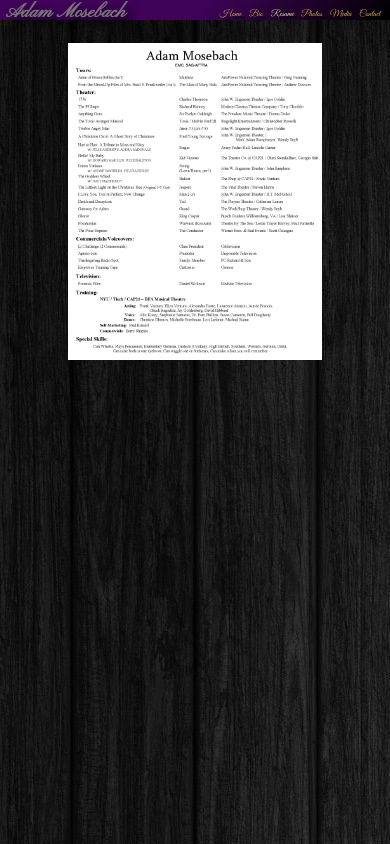
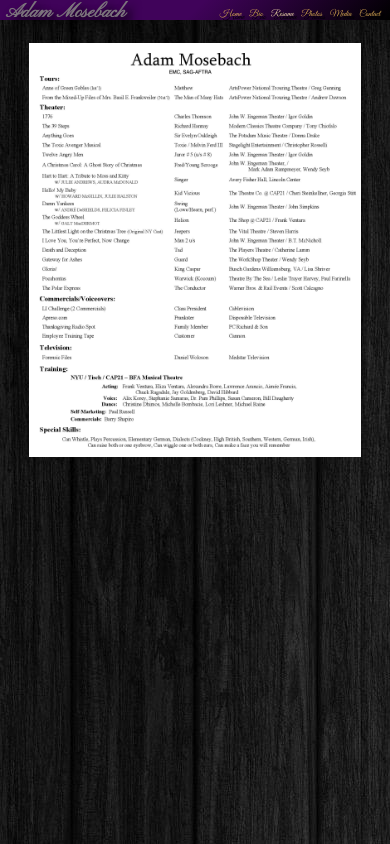
Before and after one commit to adamjmosebach/acting-website, a React (Create React App) app: page /resume in a window 390 px wide. Built offline with nearby package versions, Linux system fonts and the light colour scheme.

Commit message:
resume for small screens, nav btns longer fade in

```diff
--- a/src/components/BannerNavLink.css
+++ b/src/components/BannerNavLink.css
@@ -9,7 +9,7 @@
   /* height: 15vh; */
   margin: 1vw;
   /* transition: all 3s; */
-  animation: fade-in 1s linear;
+  animation: fade-in 3s linear;
 }
 
 @keyframes fade-in {
--- a/src/screens/Resume.css
+++ b/src/screens/Resume.css
@@ -10,3 +10,9 @@
   /* height: 100%; */
   width: 65vw;
 }
+
+@media (max-width: 950px) {
+  .resume {
+    width: 85vw;
+  }
+}
```
